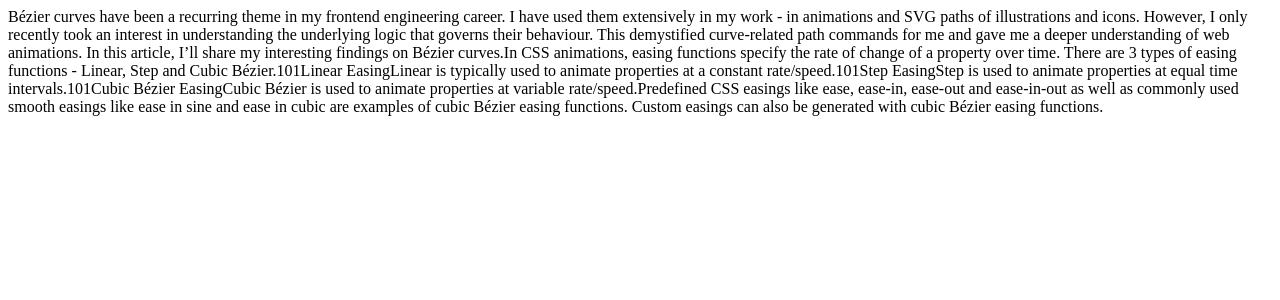
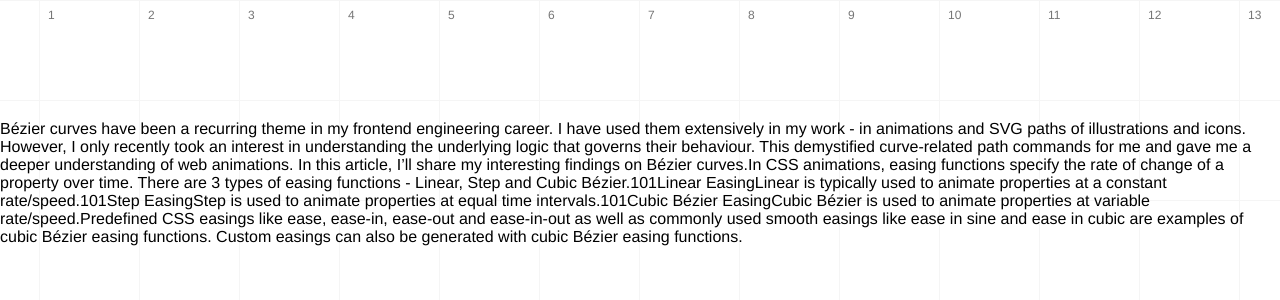
Before and after one commit to hungdoansy/graph, a React (Vite) app: page / in a window 1280 px wide. Shown: the top 300 px of the page. Built offline with nearby package versions, Linux system fonts and the light colour scheme.

Commit message:
implement Graph and HorizontalLabels

```diff
--- a/src/App.css
+++ /dev/null
@@ -1,41 +0,0 @@
-#root {
-    max-width: 1280px;
-    margin: 0 auto;
-    padding: 2rem;
-    text-align: center;
-}
-
-.logo {
-    height: 6em;
-    padding: 1.5em;
-    will-change: filter;
-}
-.logo:hover {
-    filter: drop-shadow(0 0 2em #646cffaa);
-}
-.logo.react:hover {
-    filter: drop-shadow(0 0 2em #61dafbaa);
-}
-
-@keyframes logo-spin {
-    from {
-        transform: rotate(0deg);
-    }
-    to {
-        transform: rotate(360deg);
-    }
-}
-
-@media (prefers-reduced-motion: no-preference) {
-    a:nth-of-type(2) .logo {
-        animation: logo-spin infinite 20s linear;
-    }
-}
-
-.card {
-    padding: 2em;
-}
-
-.read-the-docs {
-    color: #888;
-}
--- a/src/App.tsx
+++ b/src/App.tsx
@@ -1,6 +1,12 @@
+import styled from "styled-components"
+
+const Text = styled.div`
+    margin-top: 120px;
+`
+
 function App() {
     return (
-        <div className="App">
+        <Text>
             Bézier curves have been a recurring theme in my frontend engineering career. I have used them extensively in
             my work - in animations and SVG paths of illustrations and icons. However, I only recently took an interest
             in understanding the underlying logic that governs their behaviour. This demystified curve-related path
@@ -12,7 +18,7 @@ function App() {
             at variable rate/speed.Predefined CSS easings like ease, ease-in, ease-out and ease-in-out as well as
             commonly used smooth easings like ease in sine and ease in cubic are examples of cubic Bézier easing
             functions. Custom easings can also be generated with cubic Bézier easing functions.
-        </div>
+        </Text>
     )
 }
 
--- /dev/null
+++ b/src/components/GlobalStyle.tsx
@@ -0,0 +1,28 @@
+import { createGlobalStyle } from "styled-components"
+
+const GlobalStyle = createGlobalStyle`
+    body {
+        margin: 0;
+        padding: 0;
+        font-family: Open-Sans, Helvetica, Sans-Serif;
+    }
+
+    * {
+        box-sizing: border-box;
+        -webkit-tap-highlight-color: rgba(0,0,0,0);
+    }
+
+    :root {
+        --graph-width: 1400px;
+        --graph-outline-color: #f5f5f5;
+        --main-cell-dimension: 100px;
+        --light-gray: #767676;
+        --small-text: 12px;
+    }
+
+    #root {
+        position: relative;
+    }
+`
+
+export default GlobalStyle
--- /dev/null
+++ b/src/components/Graph.tsx
@@ -0,0 +1,24 @@
+import styled from "styled-components"
+
+const Graph = styled.div`
+    position: absolute;
+    inset: 0;
+    display: flex;
+    justify-content: center;
+    overflow: hidden;
+    z-index: -1;
+    pointer-events: none;
+
+    &::before {
+        content: "";
+        position: absolute;
+        top: 0;
+        bottom: 0;
+        width: var(--graph-width);
+        background-image: linear-gradient(to bottom, var(--graph-outline-color) 1px, transparent 1px),
+            linear-gradient(to left, var(--graph-outline-color) 1px, transparent 1px);
+        background-size: var(--main-cell-dimension) var(--main-cell-dimension);
+    }
+`
+
+export default Graph
--- /dev/null
+++ b/src/components/GraphHorizontalLabels.tsx
@@ -0,0 +1,68 @@
+import styled from "styled-components"
+
+const Wrapper = styled.div`
+    display: none;
+    position: fixed;
+    top: 0;
+    right: 0;
+    left: 0;
+    height: calc(var(--main-cell-dimension) + 1px);
+    justify-content: center;
+    overflow: hidden;
+    pointer-events: none;
+    z-index: 100;
+
+    @media screen and (min-width: 1200px) {
+        display: flex;
+    }
+`
+
+const Background = styled.div`
+    position: absolute;
+    inset: 0;
+    display: flex;
+    justify-content: center;
+
+    &::before {
+        content: "";
+        inset: 0;
+        position: absolute;
+        background: hsla(0, 0%, 100%, 0.7);
+        z-index: -1;
+        backdrop-filter: blur(24px);
+        transform: translateZ(0);
+    }
+
+    &::after {
+        content: "";
+        position: absolute;
+        top: 0;
+        bottom: 0;
+        width: var(--graph-width);
+        background-image: linear-gradient(to bottom, var(--graph-outline-color) 1px, transparent 1px),
+            linear-gradient(to left, var(--graph-outline-color) 1px, transparent 1px);
+        background-size: var(--main-cell-dimension) var(--main-cell-dimension);
+    }
+`
+
+const Label = styled.span<{ children: React.ReactNode }>`
+    height: var(--main-cell-dimension);
+    width: var(--main-cell-dimension);
+    flex-shrink: 0;
+    padding: 8px;
+    color: var(--light-gray);
+    font-size: var(--small-text);
+`
+
+const GraphHorizontalLabels = () => {
+    return (
+        <Wrapper>
+            <Background />
+            {Array.from({ length: 14 }).map((_, index) => (
+                <Label key={index}>{String(index)}</Label>
+            ))}
+        </Wrapper>
+    )
+}
+
+export default GraphHorizontalLabels
--- /dev/null
+++ b/src/components/Layout.tsx
@@ -0,0 +1,15 @@
+import styled from "styled-components"
+
+const Layout = styled.div`
+    min-width: 100vw;
+    width: 100vw;
+
+    min-height: 100vh;
+    height: 100vh;
+
+    overflow: unset;
+    display: flex;
+    justify-content: center;
+`
+
+export default Layout
--- a/src/index.css
+++ /dev/null
@@ -1,3 +0,0 @@
-* {
-    box-sizing: border-box;
-}
--- a/src/main.tsx
+++ b/src/main.tsx
@@ -1,11 +1,20 @@
 import React from "react"
 import ReactDOM from "react-dom/client"
 
+import GlobalStyle from "@/components/GlobalStyle"
+import Graph from "@/components/Graph"
+import GraphHorizontalLabels from "@/components/GraphHorizontalLabels"
+
 import App from "./App"
-import "./index.css"
+import Layout from "./components/Layout"
 
 ReactDOM.createRoot(document.getElementById("root") as HTMLElement).render(
     <React.StrictMode>
-        <App />
+        <GlobalStyle />
+        <Layout>
+            <Graph />
+            <GraphHorizontalLabels />
+            <App />
+        </Layout>
     </React.StrictMode>
 )
```
Also changed, not shown: src/components/GraphVerticalLabels.tsx (added).
